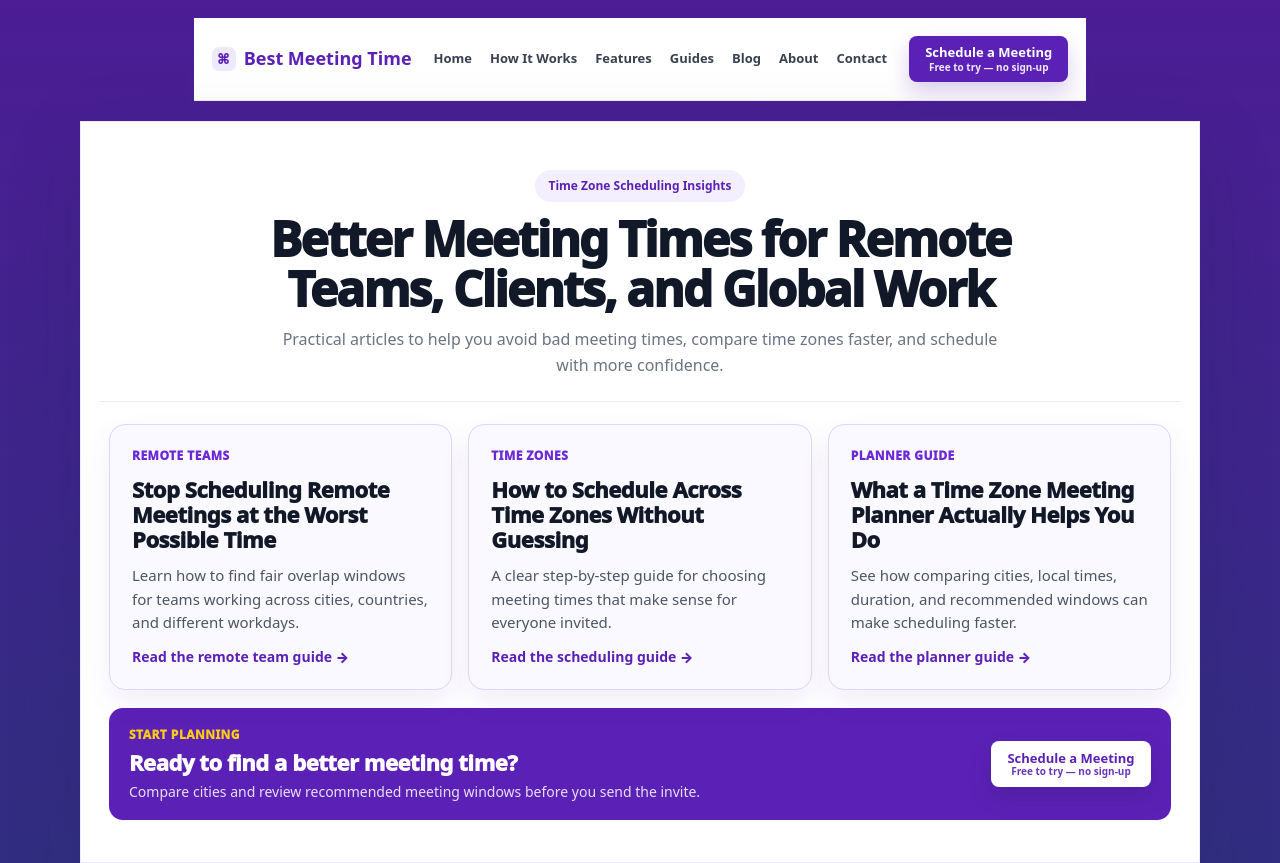
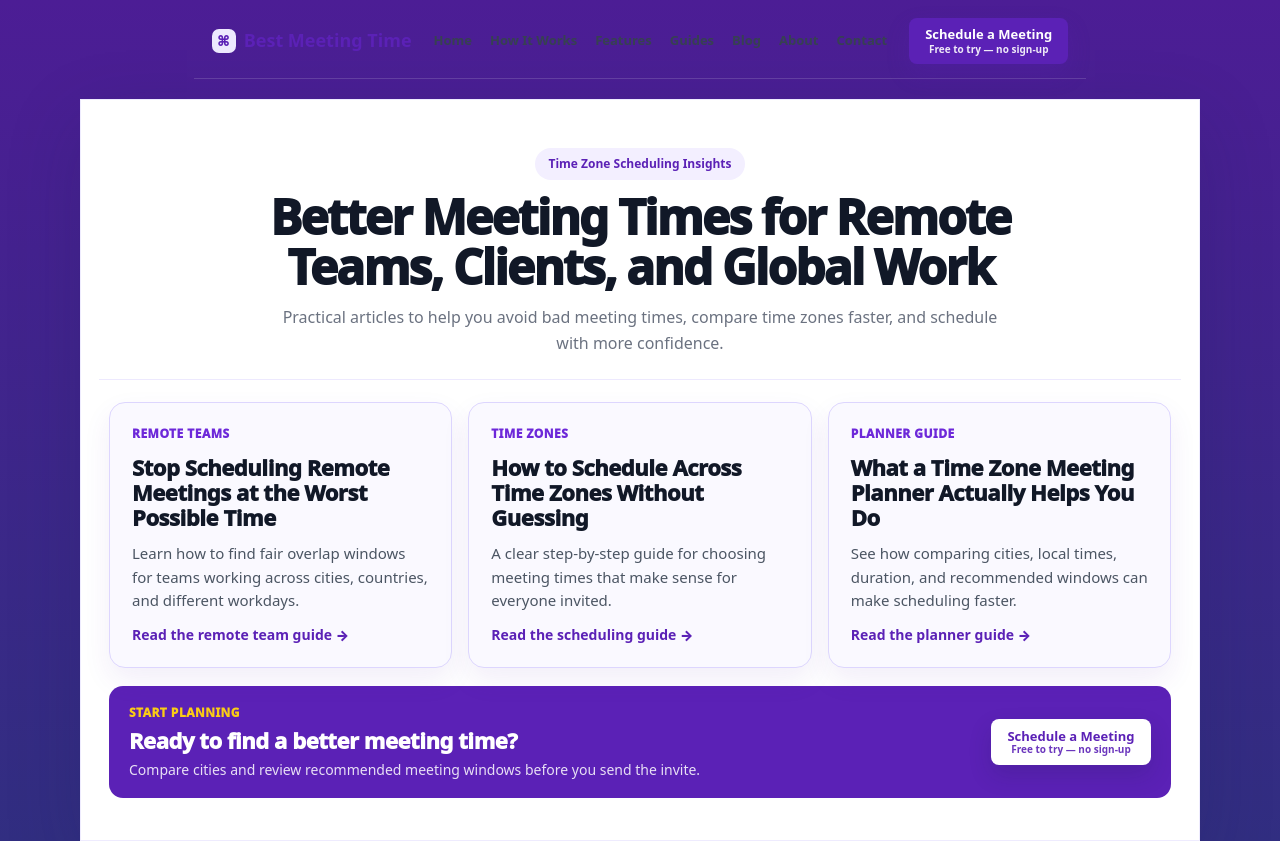
Before and after one commit to techtalk1282/Best-Meeting-Time, a Next.js app: page /blog in a window 1280 px wide. After the commit the page ends 841 px from the top, so only its background shows below. Built offline with nearby package versions, Linux system fonts and the light colour scheme.

Commit message:
Remove floating nav card styling and integrate with page layout
Updated the styles for the navigation shell to improve layout and appearance.

```diff
--- a/app/ui/SiteNav.tsx
+++ b/app/ui/SiteNav.tsx
@@ -42,14 +42,14 @@ export default function SiteNav() {
 
 const navShell = {
   maxWidth: "1120px",
-  margin: "18px auto 0",
-  padding: "18px",
-  background: "#ffffff",
+  margin: "0 auto",
+  padding: "18px 18px 14px",
+  background: "transparent",
   display: "flex",
   alignItems: "center",
   justifyContent: "space-between",
   gap: "22px",
-  borderBottom: "1px solid #ede9fe",
+    borderBottom: "1px solid rgba(255,255,255,0.15)",
 };
 
 const brand = {
```
